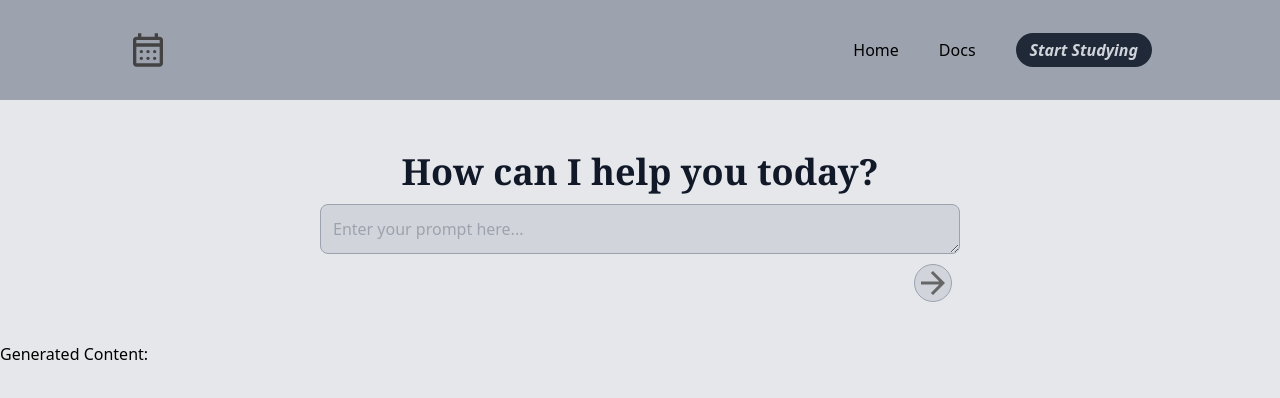
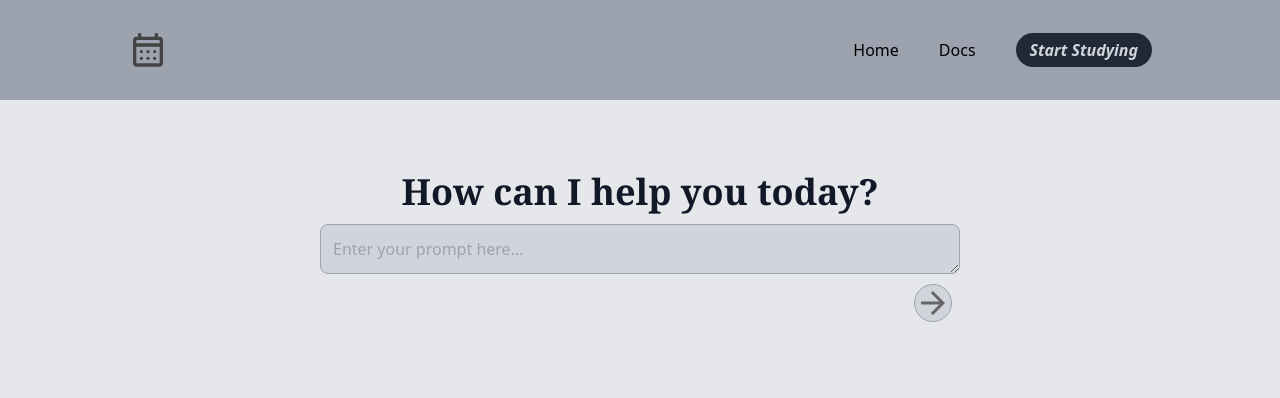
Before and after one commit to Eric19La/AI-Powered-Application, a Next.js app in the folder ai-app/: page /study in a window 1280 px wide. Shown: the top 398 px of the page. Built offline with nearby package versions, Linux system fonts and the light colour scheme.

Commit message:
Got the response workin

```diff
--- a/ai-app/src/pages/study/index.jsx
+++ b/ai-app/src/pages/study/index.jsx
@@ -23,8 +23,9 @@ export default function StudyPage() {
   };
 
   return (
-    <div>
-      <div className="w-full h-full flex flex-col justify-center items-center">
+    <>
+      <div className="w-full h-full flex flex-col justify-center items-center my-5">
+        {/* Input Section */}
         <div className="w-6/12 text-center m-10">
           <label className="text-4xl font-bold text-gray-900 font-serif block m-3">
             How can I help you today?
@@ -51,11 +52,16 @@ export default function StudyPage() {
             </button>
           </div>
         </div>
+
+        {/* Output Section */}
+        {responseText && (
+          <div className="w-6/12 bg-gray-100 p-4 rounded-lg shadow-lg border border-gray-300 min-h-[100px] max-h[400px] overflow-auto">
+            <p className="whitespace-pre-wrap">
+              {responseText}
+            </p>
+          </div>
+        )}
       </div>
-      <div>
-        <h2>Generated Content:</h2>
-        <p>{responseText}</p>
-      </div>
-    </div>
+    </>
   );
 }
```
